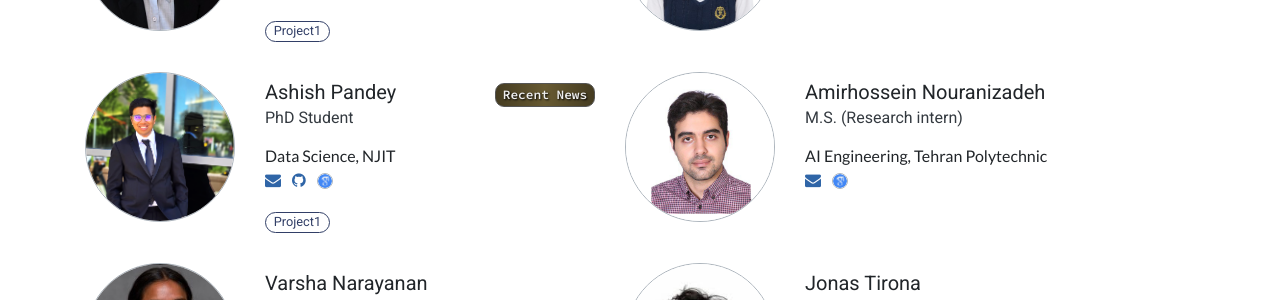
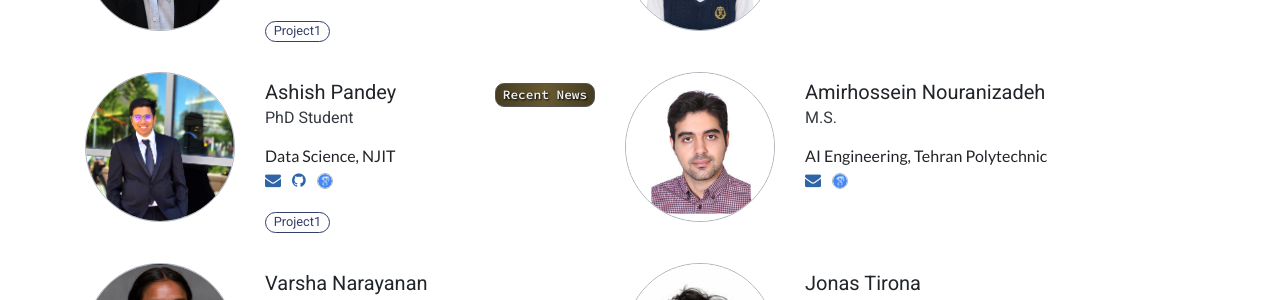
Before and after one commit to GraceXu182/gracexu182.github.io, a Jekyll site: the page built from pages/people.md, in a window 1280 px wide and 900 px high, scrolled down 773 px. Shown: the part 152-452 px from the top of the window. Built offline with Jekyll 4.4.1, drawn with Linux system fonts in a browser that asks for light colours.

Commit message:
update _data/people.yml

```diff
--- a/_data/people.yml
+++ b/_data/people.yml
@@ -102,7 +102,7 @@
 
 - id: Amirhossein # used internally to identify this person, e.g., in a Newsfeed post "people" field
   name: Amirhossein Nouranizadeh # as display on the web page People item
-  role: M.S. (Research intern)
+  role: M.S.
   program: AI Engineering, Tehran Polytechnic # omit if not applicable
   image: assets/images/Amirhossein.png # can be external link
   orcid: null
```
